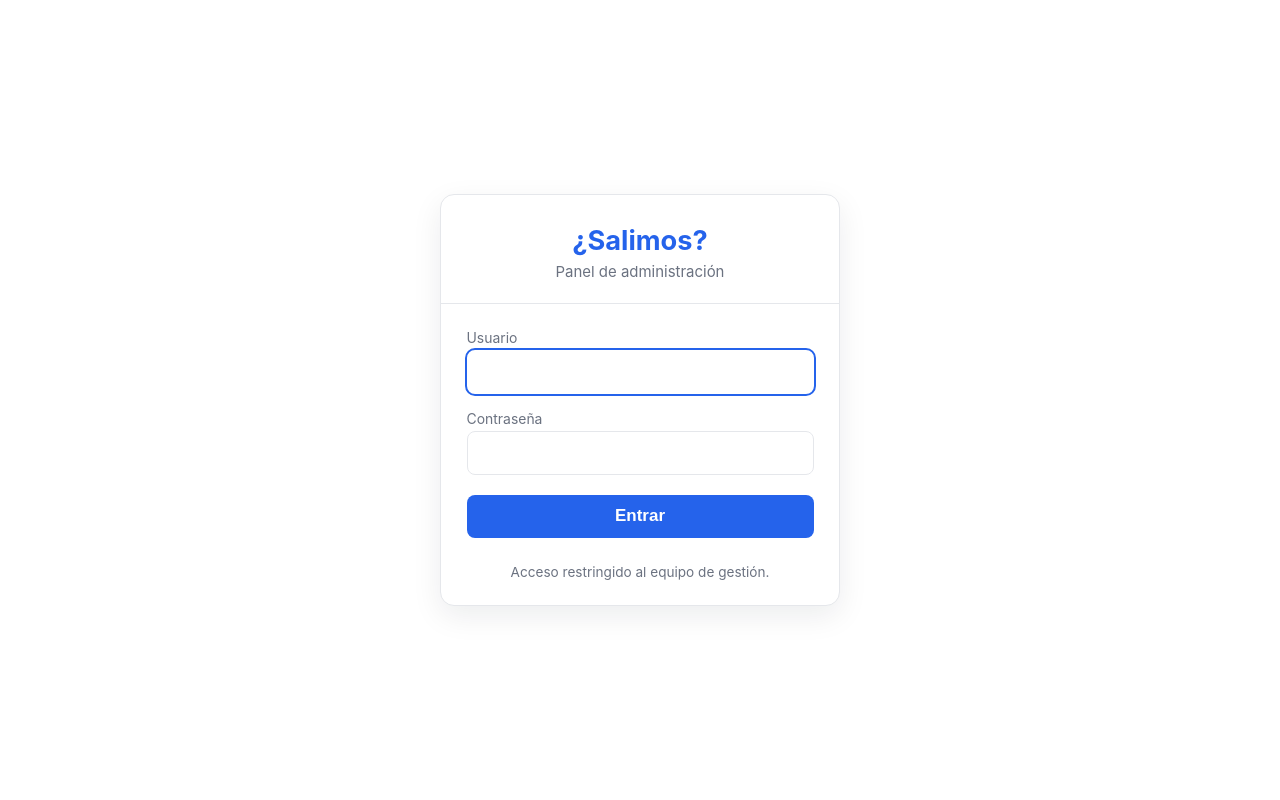
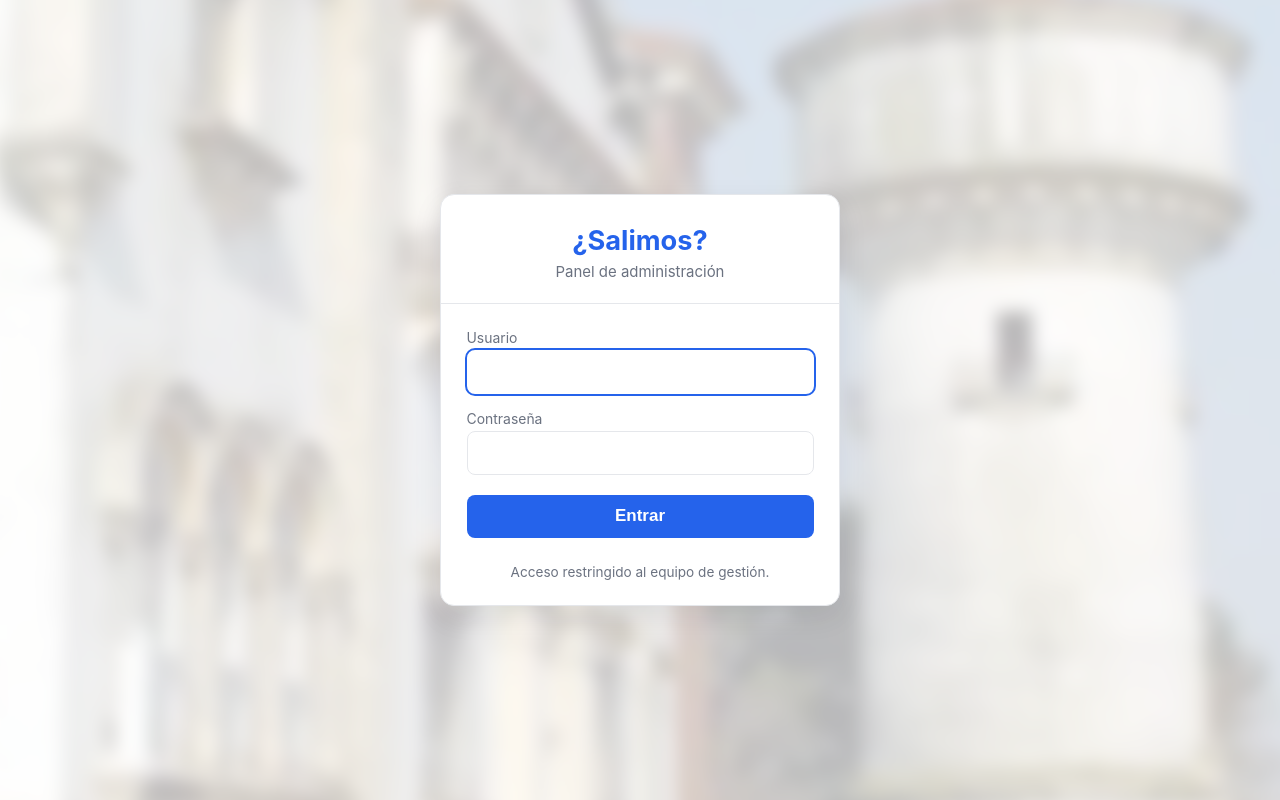
Before and after one commit to salimosapp/admin, a Flask app: page /login in a window 1280 px wide. Run offline with Flask 3, Linux system fonts and the light colour scheme; some libraries are stand-ins or nearby versions.

Commit message:
login: usa berisoo.jpg como fondo difuminado

```diff
--- a/templates/login.html
+++ b/templates/login.html
@@ -9,7 +9,7 @@
         /* Mismas variables de color que index.html, para que el login se vea
            como parte del mismo panel. */
         :root {
-            --fondo: <img src="/admin/berisoo.jpg" alt="Fondo de la página" style="display:none;">#f9fafb;
+            --fondo: #f9fafb;
             --superficie: #ffffff;
             --texto: #1f2937;
             --texto-suave: #6b7280;
@@ -33,6 +33,29 @@
             align-items: center;
             justify-content: center;
             padding: 1.5rem;
+            position: relative;
+            overflow: hidden;
+        }
+
+        /* Imagen de fondo difuminada. Va en una capa aparte para poder
+           aplicar blur sin afectar la tarjeta del login. */
+        body::before {
+            content: "";
+            position: fixed;
+            inset: 0;
+            background: url("/static/img/berisoo.jpg") center/cover no-repeat;
+            filter: blur(8px);
+            transform: scale(1.08);
+            z-index: -2;
+        }
+
+        /* Velo blanco semiopaco para que el fondo quede suave y legible. */
+        body::after {
+            content: "";
+            position: fixed;
+            inset: 0;
+            background: rgba(255, 255, 255, 0.72);
+            z-index: -1;
         }
 
         .caja {
```
Also changed, not shown: static/img/berisoo.jpg (added).
